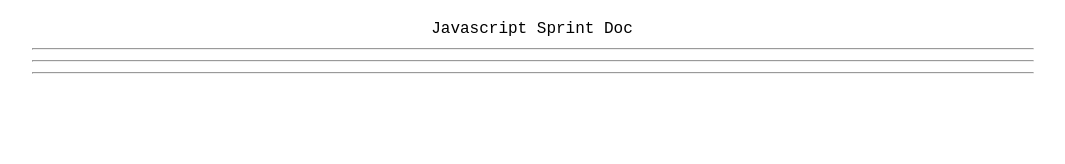
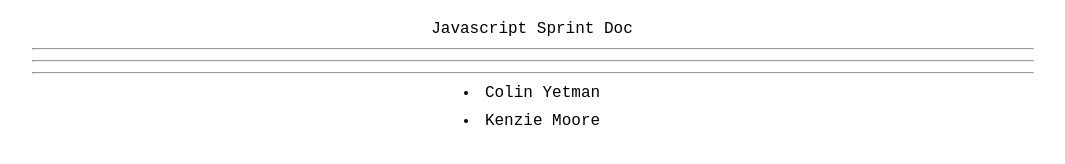
Before and after one commit to 007snoop/Mid-Term-Sprint-Final, a plain HTML site: page Sprint Javascript/index.html in a window 1280 px wide. Shown: the whole page, without its empty margins (108-1173 px from the left). Drawn offline with Linux system fonts and the light colour scheme.

Commit message:
display js to webpage

```diff
--- a/Sprint Javascript/index.html
+++ b/Sprint Javascript/index.html
@@ -13,7 +13,6 @@
 			<nav></nav>
 			<hr />
 			<main>
-				<p></p>
 			</main>
 			<hr />
 			<footer></footer>
--- a/Sprint Javascript/script.js
+++ b/Sprint Javascript/script.js
@@ -9,9 +9,21 @@ fetch("JSON/games.json")
 
 fetch("JSON/person.json")
     .then(response => response.json())
+
     .then(data => {
+
+        const peopleContainer = document.createElement("div");
+        peopleContainer.id = "people";
+
         console.log(data);
+
         data.forEach((person) => {
-            console.log(`${person.fName} ${person.lName}`)
+            const personItem = document.createElement("li");
+            personItem.textContent = `${person.fName} ${person.lName}`
+
+            peopleContainer.appendChild(personItem);
+
+
         });
+        document.body.appendChild(peopleContainer);
     })
```
